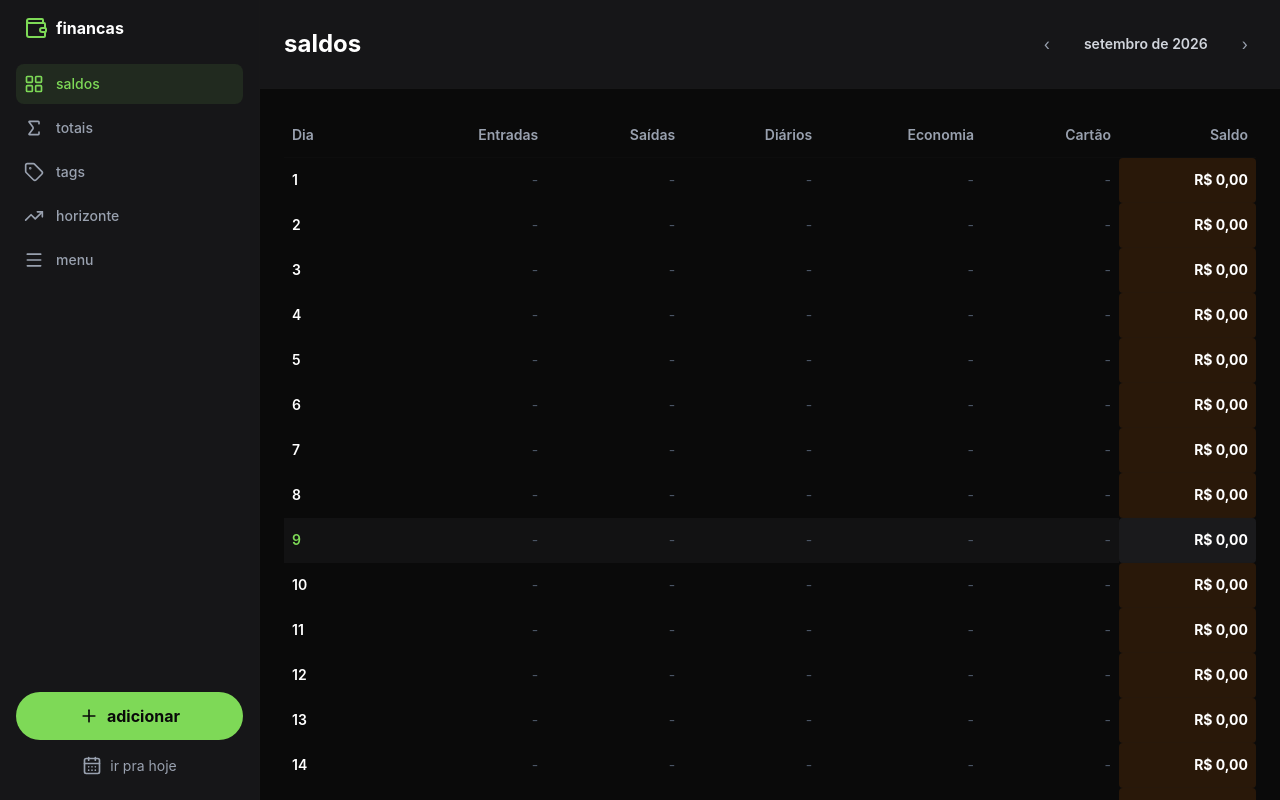
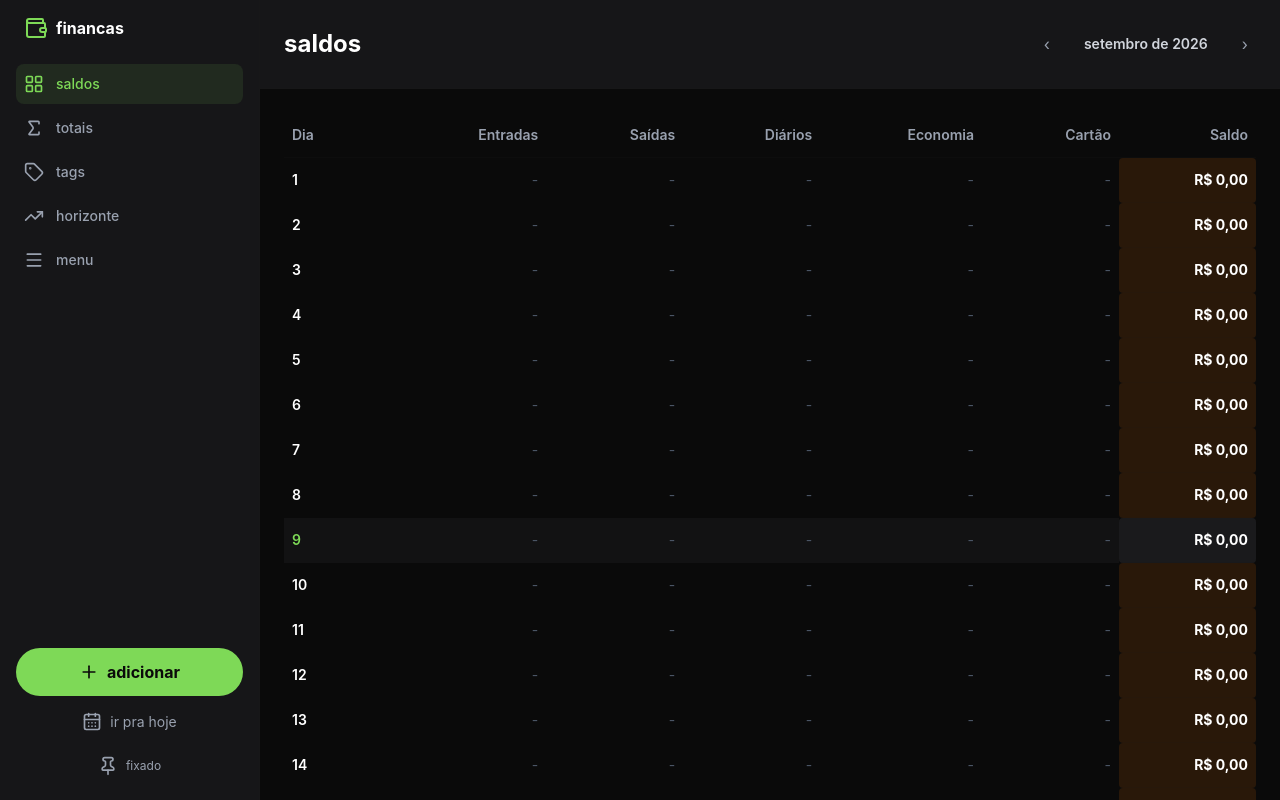
Before and after one commit to rafaelamiranda/financas, a React (Vite) app: page / in a window 1280 px wide. Built offline with nearby package versions, Linux system fonts and the light colour scheme.

Commit message:
Add fixed sidebar toggle option
- Initialize sidebar state from localStorage (sidebarFixed)
- Add toggle button in sidebar to pin/unpin
- When fixed, sidebar stays open and ignores mouse hover events
- Preference persists across sessions
- Icon shows pin (fixed) or unpin (floating) state

```diff
--- a/src/components/Layout.tsx
+++ b/src/components/Layout.tsx
@@ -1,12 +1,18 @@
 import { useState } from 'react';
 import { Outlet, useLocation, useNavigate } from 'react-router-dom';
-import { LayoutGrid, Sigma, Tag, Menu as MenuIcon, Plus, CalendarDays, TrendingUp, Wallet } from 'lucide-react';
+import { LayoutGrid, Sigma, Tag, Menu as MenuIcon, Plus, CalendarDays, TrendingUp, Wallet, PinOff, Pin } from 'lucide-react';
 import { Sidebar, SidebarBody, SidebarLink } from './ui/sidebar';
 import AddModal from './AddModal';
 
 export default function Layout() {
   const [showAddModal, setShowAddModal] = useState(false);
-  const [open, setOpen] = useState(false);
+  const [open, setOpen] = useState(() => {
+    try {
+      return localStorage.getItem('sidebarFixed') === 'true';
+    } catch {
+      return false;
+    }
+  });
   const location = useLocation();
   const navigate = useNavigate();
 
@@ -24,9 +30,19 @@ export default function Layout() {
     navigate('/');
   };
 
+  const toggleSidebarFixed = () => {
+    const newFixed = !open;
+    setOpen(newFixed);
+    try {
+      localStorage.setItem('sidebarFixed', String(newFixed));
+    } catch {
+      // ignore
+    }
+  };
+
   return (
     <div className="flex h-screen w-full bg-bg-primary overflow-hidden">
-      <Sidebar open={open} setOpen={setOpen}>
+      <Sidebar open={open} setOpen={setOpen} fixed={open}>
         <SidebarBody className="justify-between gap-6">
           <div className="flex flex-col flex-1 overflow-y-auto overflow-x-hidden">
             {/* Logo */}
@@ -58,6 +74,14 @@ export default function Layout() {
             >
               <CalendarDays className="h-5 w-5 flex-shrink-0" />
               {open && <span className="whitespace-pre">ir pra hoje</span>}
+            </button>
+            <button
+              onClick={toggleSidebarFixed}
+              className="w-full py-2 px-2 rounded-lg text-sm text-gray-400 hover:text-white hover:bg-card-hover/50 transition flex items-center justify-center gap-2 overflow-hidden"
+              title={open ? 'Desafixar sidebar' : 'Fixar sidebar'}
+            >
+              {open ? <Pin className="h-5 w-5 flex-shrink-0" /> : <PinOff className="h-5 w-5 flex-shrink-0" />}
+              {open && <span className="whitespace-pre text-xs">{open ? 'fixado' : 'desafixar'}</span>}
             </button>
           </div>
         </SidebarBody>
--- a/src/components/ui/sidebar.tsx
+++ b/src/components/ui/sidebar.tsx
@@ -15,6 +15,7 @@ interface SidebarContextProps {
   open: boolean;
   setOpen: React.Dispatch<React.SetStateAction<boolean>>;
   animate: boolean;
+  fixed?: boolean;
 }
 
 const SidebarContext = createContext<SidebarContextProps | undefined>(undefined);
@@ -32,11 +33,13 @@ export const SidebarProvider = ({
   open: openProp,
   setOpen: setOpenProp,
   animate = true,
+  fixed,
 }: {
   children: React.ReactNode;
   open?: boolean;
   setOpen?: React.Dispatch<React.SetStateAction<boolean>>;
   animate?: boolean;
+  fixed?: boolean;
 }) => {
   const [openState, setOpenState] = useState(false);
 
@@ -44,7 +47,7 @@ export const SidebarProvider = ({
   const setOpen = setOpenProp !== undefined ? setOpenProp : setOpenState;
 
   return (
-    <SidebarContext.Provider value={{ open, setOpen, animate }}>
+    <SidebarContext.Provider value={{ open, setOpen, animate, fixed }}>
       {children}
     </SidebarContext.Provider>
   );
@@ -55,14 +58,16 @@ export const Sidebar = ({
   open,
   setOpen,
   animate,
+  fixed,
 }: {
   children: React.ReactNode;
   open?: boolean;
   setOpen?: React.Dispatch<React.SetStateAction<boolean>>;
   animate?: boolean;
+  fixed?: boolean;
 }) => {
   return (
-    <SidebarProvider open={open} setOpen={setOpen} animate={animate}>
+    <SidebarProvider open={open} setOpen={setOpen} animate={animate} fixed={fixed}>
       {children}
     </SidebarProvider>
   );
@@ -82,7 +87,7 @@ export const DesktopSidebar = ({
   children,
   ...props
 }: React.ComponentProps<typeof motion.div>) => {
-  const { open, setOpen, animate } = useSidebar();
+  const { open, setOpen, animate, fixed } = useSidebar();
   return (
     <motion.div
       className={cn(
@@ -92,8 +97,8 @@ export const DesktopSidebar = ({
       animate={{
         width: animate ? (open ? '260px' : '72px') : '260px',
       }}
-      onMouseEnter={() => setOpen(true)}
-      onMouseLeave={() => setOpen(false)}
+      onMouseEnter={() => !fixed && setOpen(true)}
+      onMouseLeave={() => !fixed && setOpen(false)}
       {...props}
     >
       {children}
```
